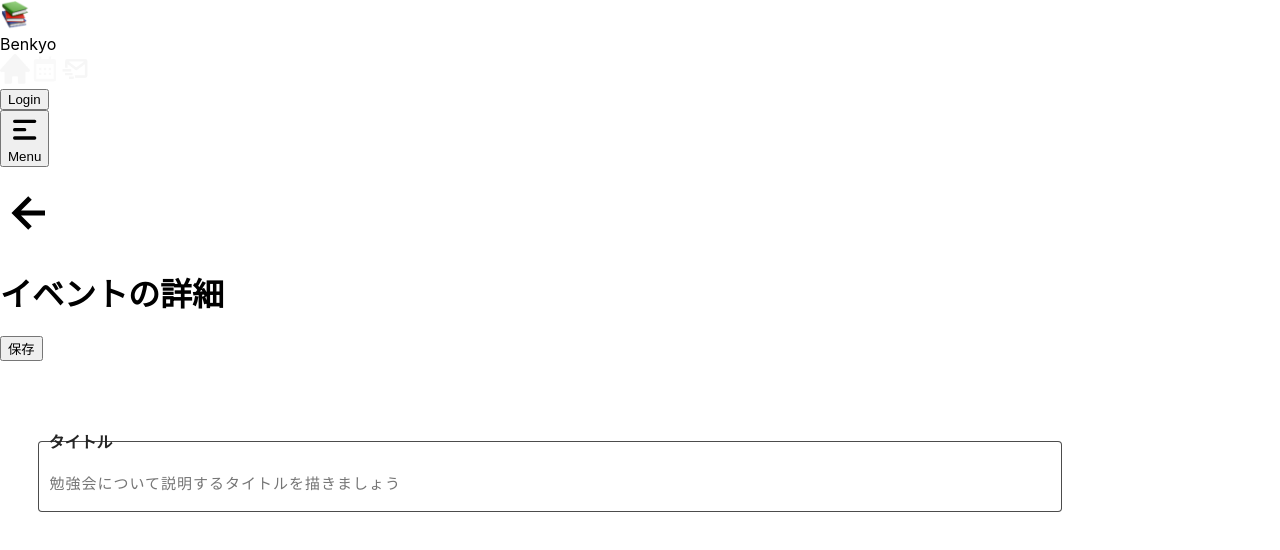
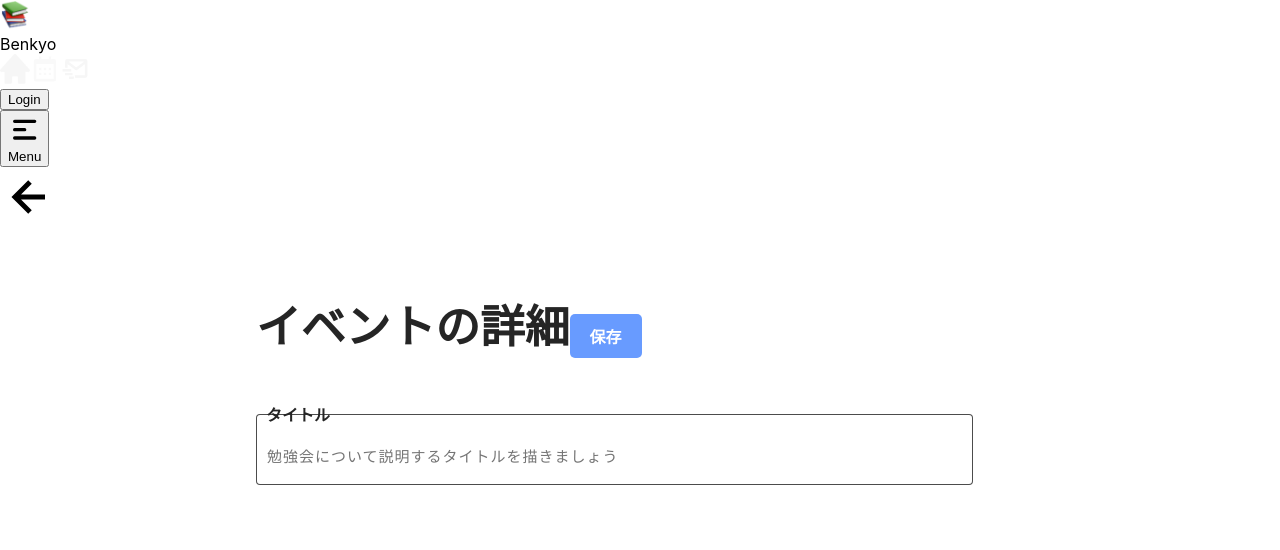
Before and after one commit to SystemEngineeringTeam/HackU-2021-vol3, a Next.js app in the folder front/: page /event in a window 1280 px wide. Shown: the top 550 px of the page. Built offline with nearby package versions, Linux system fonts and the light colour scheme.

Commit message:
中央揃えを訂正する

```diff
--- a/front/components/before_screen_to_return.tsx
+++ b/front/components/before_screen_to_return.tsx
@@ -2,7 +2,6 @@
 const before_screen_to_return = () => {
   return (
     <div>
-      <p></p>
       <svg
         xmlns="http://www.w3.org/2000/svg"
         width="60"
--- a/front/components/event_registration.tsx
+++ b/front/components/event_registration.tsx
@@ -2,13 +2,17 @@
 const event_registration = () => {
     return (
         <>
-            <h1>イベントの詳細</h1>
-            <button>保存</button>
-            <div className="input_1_1">
-                <label className="input_1_2">
-                    <p className="input_title">タイトル</p>
-	                <input type="text" placeholder="勉強会について説明するタイトルを描きましょう" />
-	            </label>
+            <div className="container">
+                <div className="all_title">
+                    <h1 className="h1_title">イベントの詳細</h1>
+                    <button className="button_save">保存</button>
+                </div>
+                <div className="input_1_1">
+                    <label className="input_1_2">
+                        <p className="input_title">タイトル</p>
+                        <input type="text" placeholder="勉強会について説明するタイトルを描きましょう" />
+                    </label>
+                </div>
             </div>
         </>
     );
--- a/front/styles/event.css
+++ b/front/styles/event.css
@@ -1,13 +1,36 @@
-.input_1_1 {
-    position: relative;
-    width: 80%;
-    margin: 40px 3%;
+.container {
+    margin: 0 auto;
+    margin-left: 20%;
 }
+
+.all_title {
+    margin-top: 60px;
+}
+
+.h1_title {
+    font-size: 2.8em;
+    font-weight: bold;
+    color: #252525;
+    margin-bottom: 10px;
+    margin-top: 60px;
+    display: inline;
+}
+
+.button_save {
+    background-color: #689BFF;
+    color: #fff;
+    border: none;
+    padding: 10px 20px;
+    font-size: 1em;
+    font-weight: bold;
+    border-radius: 5px;
+}
+
 
 .input_1_1 input[type="text"] {
     font: 15px/24px sans-serif;
     box-sizing: border-box;
-    width: 100%;
+    width: 70%;
     padding-top: 2em;
     padding-bottom: 1em;
     padding-left: 10px;
```
